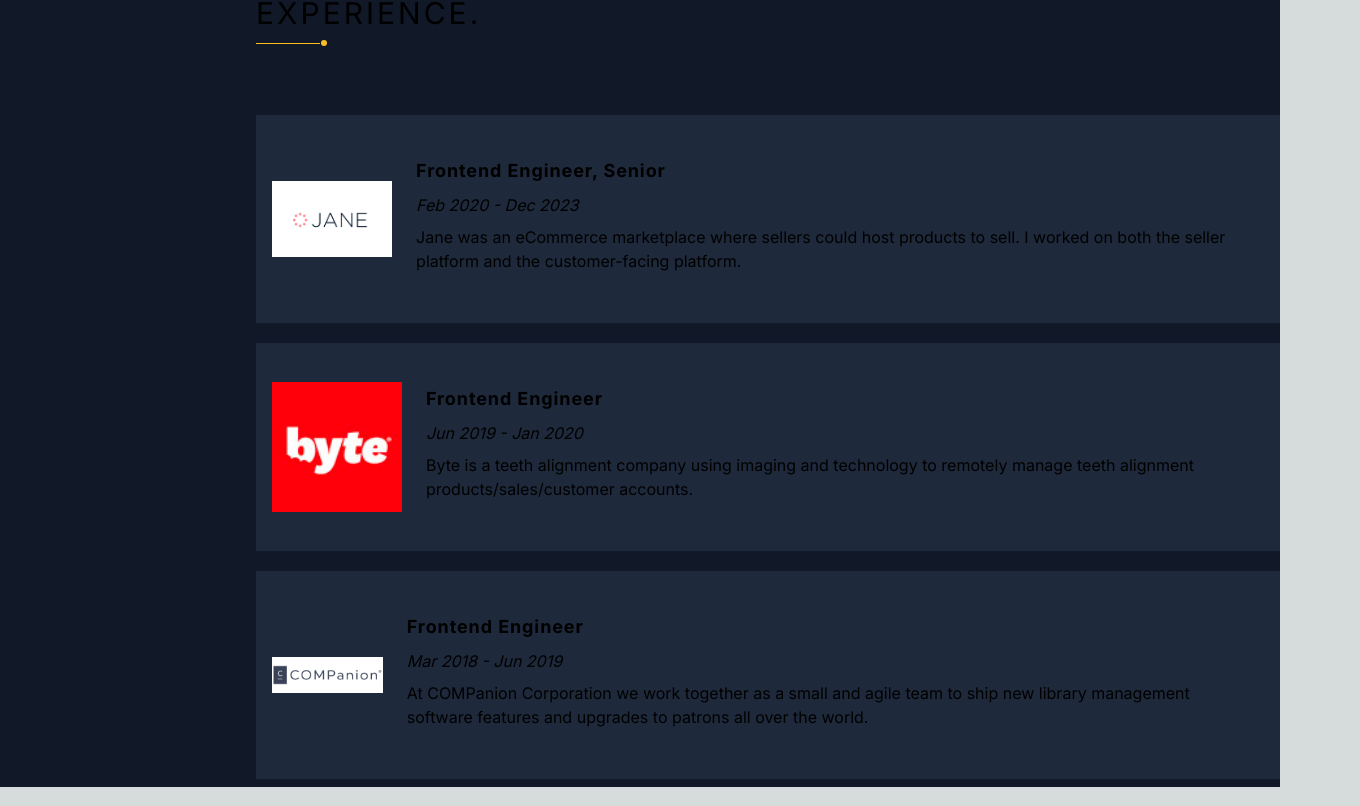
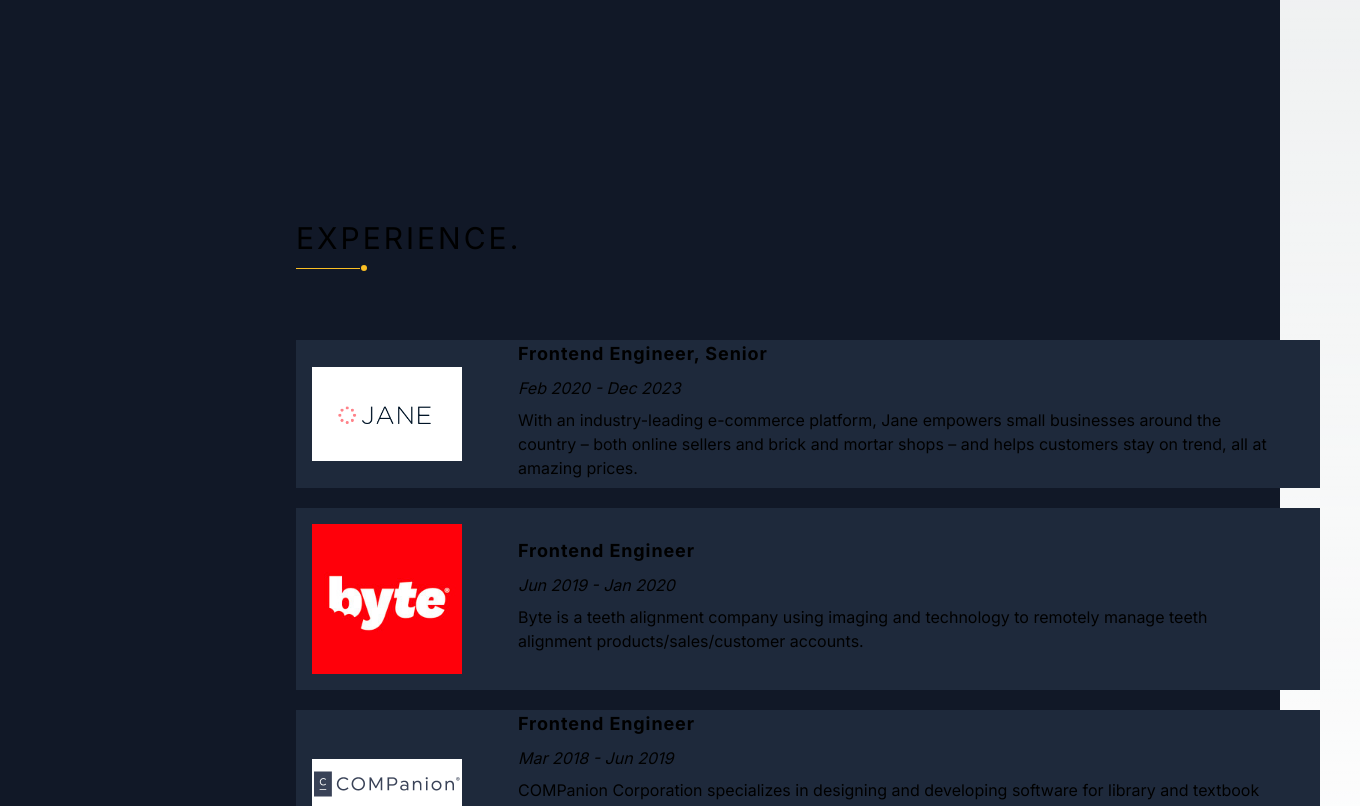
Before and after one commit to jaydray1/landing-port-2024, a Next.js app: page / in a window 1280 px wide. Shown: the part 1613-2419 px from the top of the page, 1360 px wide, since content can reach past the window. Built offline with nearby package versions, Linux system fonts and the light colour scheme.

Commit message:
fix images, add breakpoints.

```diff
--- a/app/experienceSet.ts
+++ b/app/experienceSet.ts
@@ -6,21 +6,21 @@ export const experienceSet = [
         title: 'Frontend Engineer, Senior',
         dates: 'Feb 2020 - Dec 2023',
         description: {
-            longText: 'Jane was an eCommerce marketplace where sellers could host products to sell. I worked on both the seller platform and the customer-facing platform.',
-            bullets: ['']
+            longText: 'With an industry-leading e-commerce platform, Jane empowers small businesses around the country – both online sellers and brick and mortar shops – and helps customers stay on trend, all at amazing prices.',
+            bullets: []
         },
         additionalInfoTag: 'Title promotion'
 
     },
     {
-        image: '/a2.png',
+        image: '/a2.jpg',
         imageAltText: 'image of byte logo',
         companyName: 'Byte',
         title: 'Frontend Engineer',
         dates: 'Jun 2019 - Jan 2020',
         description: {
             longText: 'Byte is a teeth alignment company using imaging and technology to remotely manage teeth alignment products/sales/customer accounts.',
-            bullets: ['']
+            bullets: []
         },
         additionalInfoTag: 'Greenfield test envs'
 
@@ -32,8 +32,8 @@ export const experienceSet = [
         title: 'Frontend Engineer',
         dates: 'Mar 2018 - Jun 2019',
         description: {
-            longText: 'At COMPanion Corporation we work together as a small and agile team to ship new library management software features and upgrades to patrons all over the world.',
-            bullets: ['']
+            longText: 'COMPanion Corporation specializes in designing and developing software for library and textbook automation solutions as well as school security software for public and private K-12 schools, higher education, and public and corporate libraries.',
+            bullets: []
         },
         additionalInfoTag: 'Greenfield test envs'
 
--- a/app/page.tsx
+++ b/app/page.tsx
@@ -9,7 +9,7 @@ export default function Home() {
       <div>
         <Nav />
       </div>
-      <main className="flex flex-col align-center w-dvw md:ml-[16rem]">
+      <main className="flex flex-col align-center w-dvw lg:ml-[16rem] p-3 md:p-10">
           <HomeIntro />
           <About />
           <Experience />
--- a/components/Experience.tsx
+++ b/components/Experience.tsx
@@ -4,20 +4,20 @@ import { experienceSet } from '@/app/experienceSet'
 import Image from 'next/image'
 
 const Experience = () => (
-    <section id="experience" className="gap-5 lg:w-[64rem] flex-col flex self-center lg:h-screen justify-center">
+    <section id="experience" className="mt-12 gap-5 lg:w-[64rem] flex-col flex self-center lg:h-screen justify-center">
         <h2 className="uppercase tracking-widest text-3xl before:bg-amber-400 before:h-px before:block before:w-16 before:my-6 before:absolute before:mt-12 after:w-1.5 after:h-1.5 after:rounded-full after:absolute after:bg-amber-400 after:my-[45px] after:mr-0 after:mx-[-10rem] mb-8 lg:mb-16">Experience.</h2>
         {experienceSet.map((experience) => (
             <div key={experience.companyName} >
-                <div className='flex lg:w-[64rem] bg-slate-800 h-52 gap-10 items-center'>
+                <div className='flex lg:w-[64rem] bg-slate-800 gap-10 items-center'>
                     <div>
-                        <Image className="bg-white ml-4" src={experience.image} alt="image of Jane logo" width={150} height={150}/>
+                        <Image className="bg-white m-4 max-w-fit" src={experience.image} alt={experience.imageAltText} width={150} height={150}/>
                     </div>
                     <div>
                         <h4 className="mb-2 font-bold tracking-wider text-lg">{experience.title}</h4>
                         <div className="mb-2 italic">{experience.dates}</div>
                         <p className="mb-2">{experience.description.longText}</p>
                         {experience.description.bullets && (
-                            <ul>
+                            <ul className='list-disc'>
                                 {experience.description.bullets.map((bullet, index) => <li key={index}>{bullet}</li>)}
                             </ul>
                         )}
--- a/components/HomeIntro.tsx
+++ b/components/HomeIntro.tsx
@@ -4,7 +4,7 @@ import TypingAnimation from "@/utillities/Typer"
 import Image from 'next/image'
 
 const HomeIntro = () => (
-    <section id="home" className="grid md:grid-cols-2 md:gap-20 md:w-[64rem] self-center items-center h-screen">
+    <section id="home" className="mt-16 grid lg:grid-cols-2 lg:gap-20 lg:w-[64rem] self-center items-center h-screen">
         <div>
             <h6 className="pb-6 text-2xl font-medium">Hello, I am</h6>
             <h1 className="pb-6 text-6xl font-bold">Jon-Michael</h1>
--- a/components/Nav.tsx
+++ b/components/Nav.tsx
@@ -9,32 +9,18 @@ import { faAddressCard, faBars, faHouse, faMapLocationDot, faX } from "@fortawes
 import { useState } from "react"
 config.autoAddCss = false
 
-const Nav = () => {
-    const [activeNav, setActiveNav] = useState(false)
-
-    return (
+const Nav = () => (
     <>
-        <nav role="navigation" aria-label="Main menu" className="md:hidden">
-            {
-                !activeNav ? (
-                    <button onClick={() => setActiveNav(!activeNav)}>
-                        <FontAwesomeIcon icon={faBars} />
-                    </button>
-                ) : (
-                    <div className="w-dvw h-dvh z-10">
-                        <button aria-expanded="true" aria-controls="main-menu" onClick={() => setActiveNav(!activeNav)}>
-                            <FontAwesomeIcon icon={faX} />
-                        </button>
-                        <ul className="flex flex-col">
-                            <a href="#home" className="pl-6 cursor-pointer hover:text-amber-400 focus:text-amber-400 active:text-amber-600 target:bg-red">Home</a>
-                            <a href="#about" className="pl-6 cursor-pointer hover:text-amber-400 focus:text-amber-400 active:text-amber-600">About</a>
-                            <a href="#contact" className="pl-6 cursor-pointer hover:text-amber-400 focus:text-amber-400 active:text-amber-600">Experience</a>
-                        </ul>
-                    </div>
-                )
-            }
+        <nav role="navigation" aria-label="Main menu" className="lg:hidden">
+            <div className="w-full fixed bg-gray-900 py-5 z-10">
+                <ul className="flex justify-around">
+                    <a href="#home" className="pl-6 cursor-pointer hover:text-amber-400 focus:text-amber-400 active:text-amber-600 target:bg-red">Home</a>
+                    <a href="#about" className="pl-6 cursor-pointer hover:text-amber-400 focus:text-amber-400 active:text-amber-600">About</a>
+                    <a href="#experience" className="pl-6 cursor-pointer hover:text-amber-400 focus:text-amber-400 active:text-amber-600">Experience</a>
+                </ul>
+            </div>
         </nav>
-        <div id="#nav" className="hidden md:flex flex-col w-[16rem] h-dvh justify-between bg-gray-950 fixed">
+        <div id="#nav" className="hidden lg:flex flex-col w-[16rem] h-dvh justify-between bg-gray-950 fixed">
             <div>
                 <div className="w-24 h-24 relative translate-x-3/4 mt-6 mb-16">
                     <Image src="/about-me.jpg" alt="head shot of Jon-Michael Dreher" fill={true} objectFit="cover" className="border-2 rounded-full"/>
@@ -57,6 +43,5 @@ const Nav = () => {
         </div>
     </>
     )
-}
 
 export default Nav
```
Also changed, not shown: public/a2.jpg (added), public/a2.png (deleted).
